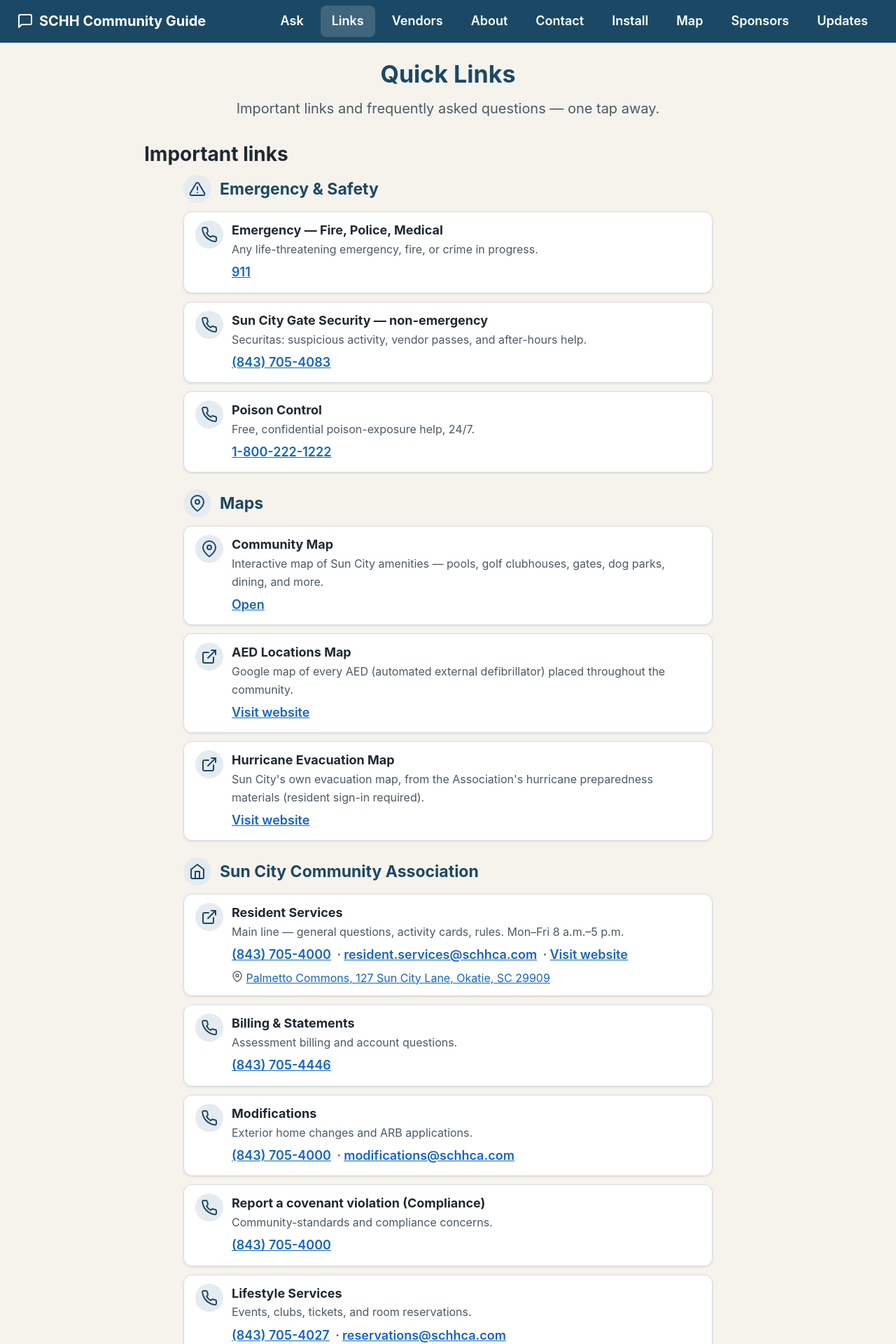
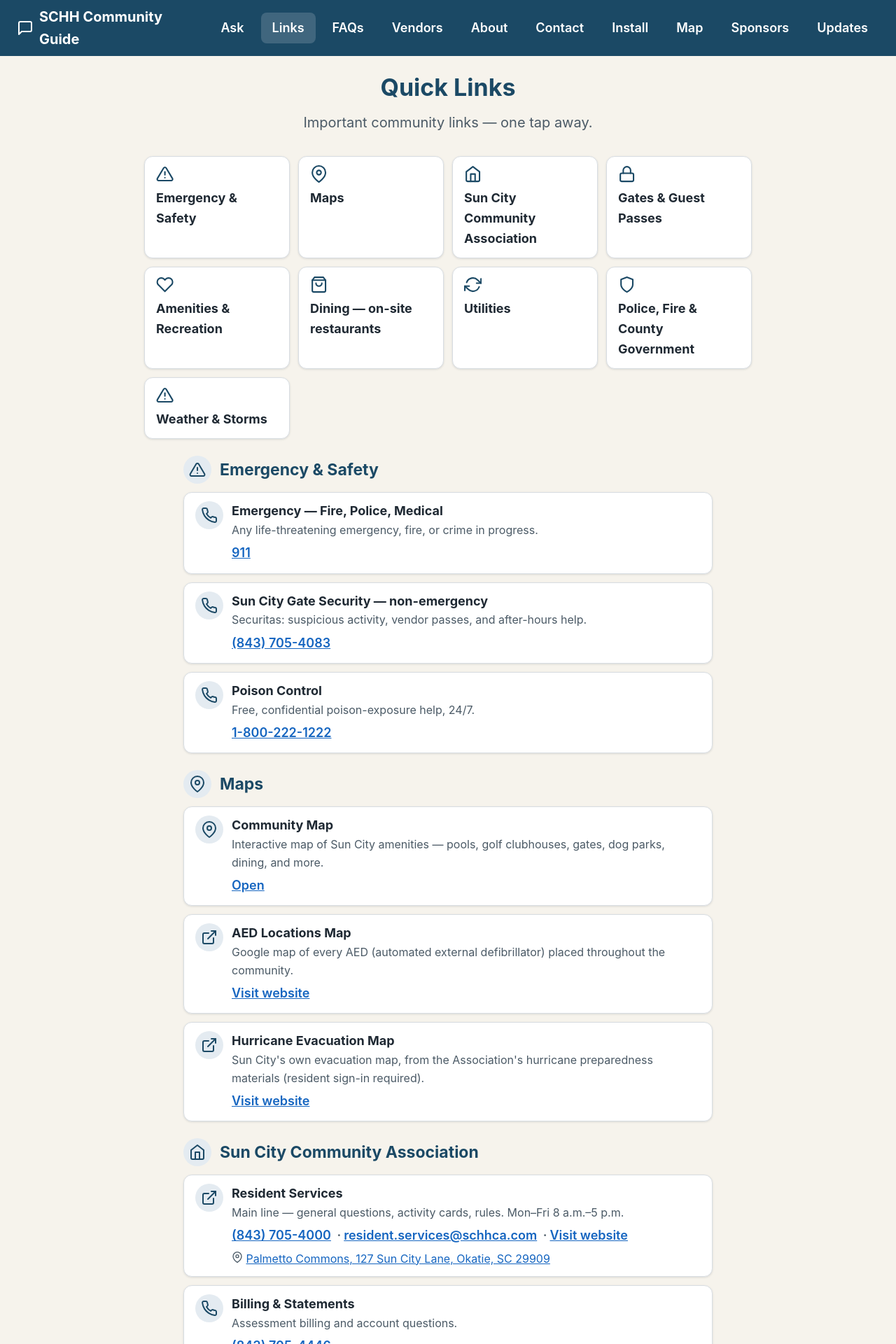
Before and after one commit to rsnyder/schh-info, a Jekyll site: the page built from links/index.html, in a window 1280 px wide. Shown: the top 1920 px of the page at 70% size. Built offline with Jekyll 4.4.1, drawn with Linux system fonts in a browser that asks for light colours; some of the changed text lies outside the part shown.

Commit message:
Quick Links index + FAQs promoted to a top-level page
The links page gains a tappable category index (icons + anchors) above
the nine link groups; the FAQ card grid moves from the bottom of that
page to its own /faq/ page with a tab in the primary nav (Ask, Links,
FAQs, Vendors, More). Ask-page reference updated from /links/#faq.

Co-Authored-By: Claude Fable 5 <noreply@anthropic.com>

```diff
--- a/_config.yml
+++ b/_config.yml
@@ -40,6 +40,9 @@ nav:
     - text: "Links"
       url: "/links/"
       icon: "link"
+    - text: "FAQs"
+      url: "/faq/"
+      icon: "info"
     - text: "Vendors"
       url: "/vendors/"
       icon: "shopping-bag"
--- a/_data/features.yml
+++ b/_data/features.yml
@@ -2,8 +2,8 @@
 # icon: Font Awesome icon name WITHOUT the "fa-" prefix
 # heading: card title
 # description: card body text (basic Markdown supported)
-# questions: frequently asked questions shown on the Quick Links page,
-#            rendered as links that open the chat and submit automatically
+# questions: frequently asked questions shown on the FAQs page (/faq/),
+#            (rendered on the /faq/ page as links that open the chat and submit automatically)
 # (description is currently unused by any page; kept for reference)
 #
 # Rebuilt from a scan of /schh-knowledge-base — each card maps to real
--- a/css/app.css
+++ b/css/app.css
@@ -368,6 +368,9 @@ img, svg { max-width: 100%; }
 }
 .button-primary:hover, .button-primary:focus-visible { opacity: .92; }
 .section-block[id] { scroll-margin-top: var(--space-4); }  /* deep-linked anchors */
+.link-group[id] { scroll-margin-top: var(--space-4); }
+.link-index { margin-bottom: var(--space-5); }
+.link-index .cat-icon svg { width: 1.4rem; height: 1.4rem; color: var(--color-primary); }
 .nearby-offer {
   border-top: 1px dashed var(--color-line);
   margin-top: var(--space-5); padding-top: var(--space-4);
--- a/index.html
+++ b/index.html
@@ -48,7 +48,7 @@ description: "The SCHH Community Guide — a resident-created guide with AI-supp
     </button>
 
     <p class="welcome-extra">Curious what you can ask? Browse the
-       <a href="/links/#faq">frequently asked questions</a>.</p>
+       <a href="/faq/">frequently asked questions</a>.</p>
     <p class="welcome-extra">Tip: you can add the Guide to your phone&rsquo;s
        home screen so it opens like a regular app &mdash;
        <a href="/install/">here&rsquo;s how</a>.</p>
--- a/links/index.html
+++ b/links/index.html
@@ -1,20 +1,27 @@
 ---
 layout: app
 slug: links
-title: Quick Links & FAQs
-description: "Important community links and frequently asked questions — one tap away."
+title: Quick Links
+description: "Important community links — phone numbers, websites, and contacts, one tap away."
 ---
 <div class="container">
     <header class="page-header">
         <h1>Quick Links</h1>
-        <p class="subheading">Important links and frequently asked questions
-           &mdash; one tap away.</p>
+        <p class="subheading">Important community links &mdash; one tap away.</p>
     </header>
 
+    <nav class="cat-grid link-index" aria-label="Link categories">
+        {% for group in site.data.quicklinks %}
+        <a class="cat-card" href="#{{ group.category | slugify }}">
+            <span class="cat-icon">{% include icon.html name=group.icon %}</span>
+            <span class="cat-name">{{ group.category }}</span>
+        </a>
+        {% endfor %}
+    </nav>
+
     <section class="section-block">
-        <h2>Important links</h2>
         {% for group in site.data.quicklinks %}
-        <div class="link-group">
+        <div class="link-group" id="{{ group.category | slugify }}">
             <h3>
                 <span class="icon-badge">{% include icon.html name=group.icon %}</span>
                 <span>{{ group.category }}</span>
@@ -55,31 +62,7 @@ description: "Important community links and frequently asked questions — one t
         {% endfor %}
     </section>
 
-    <section class="section-block" id="faq">
-        <h2>Frequently asked questions</h2>
-        <p class="text-center">Tap a question and the Guide will look it up for you.</p>
-        <div class="card-grid">
-            {% for topic in site.data.features %}
-            <article class="card faq-card">
-                <h3>
-                    <span class="icon-badge">{% include icon.html name=topic.icon %}</span>
-                    <span>{{ topic.heading }}</span>
-                </h3>
-                <div class="card-questions">
-                    <ul>
-                        {% for q in topic.questions %}
-                        <li>
-                            <a href="/?q={{ q | cgi_escape }}">
-                                {% include icon.html name="chat" class="card-question-icon" %}
-                                <span>&ldquo;{{ q }}&rdquo;</span>
-                            </a>
-                        </li>
-                        {% endfor %}
-                    </ul>
-                </div>
-            </article>
-            {% endfor %}
-        </div>
-        <a class="btn btn-block" href="/">{% include icon.html name="chat" %} Ask something else</a>
-    </section>
+    <p class="text-center">Looking for common questions? See the
+       <a href="/faq/">FAQs</a> &mdash; tap any question there and the Guide
+       answers it.</p>
 </div>
```
Also changed, not shown: faq/index.html (added, +39 -0 lines), README.md.
